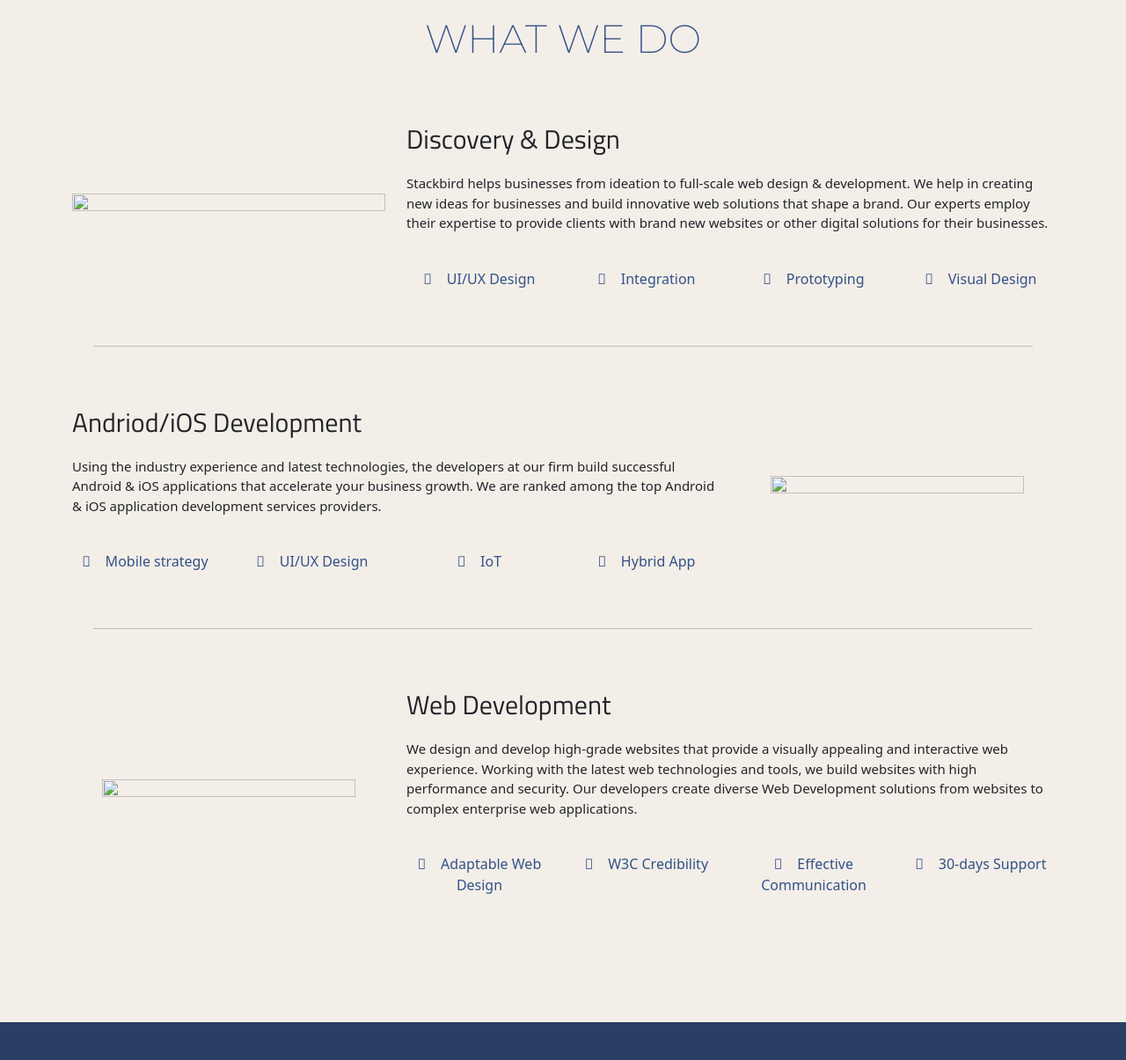
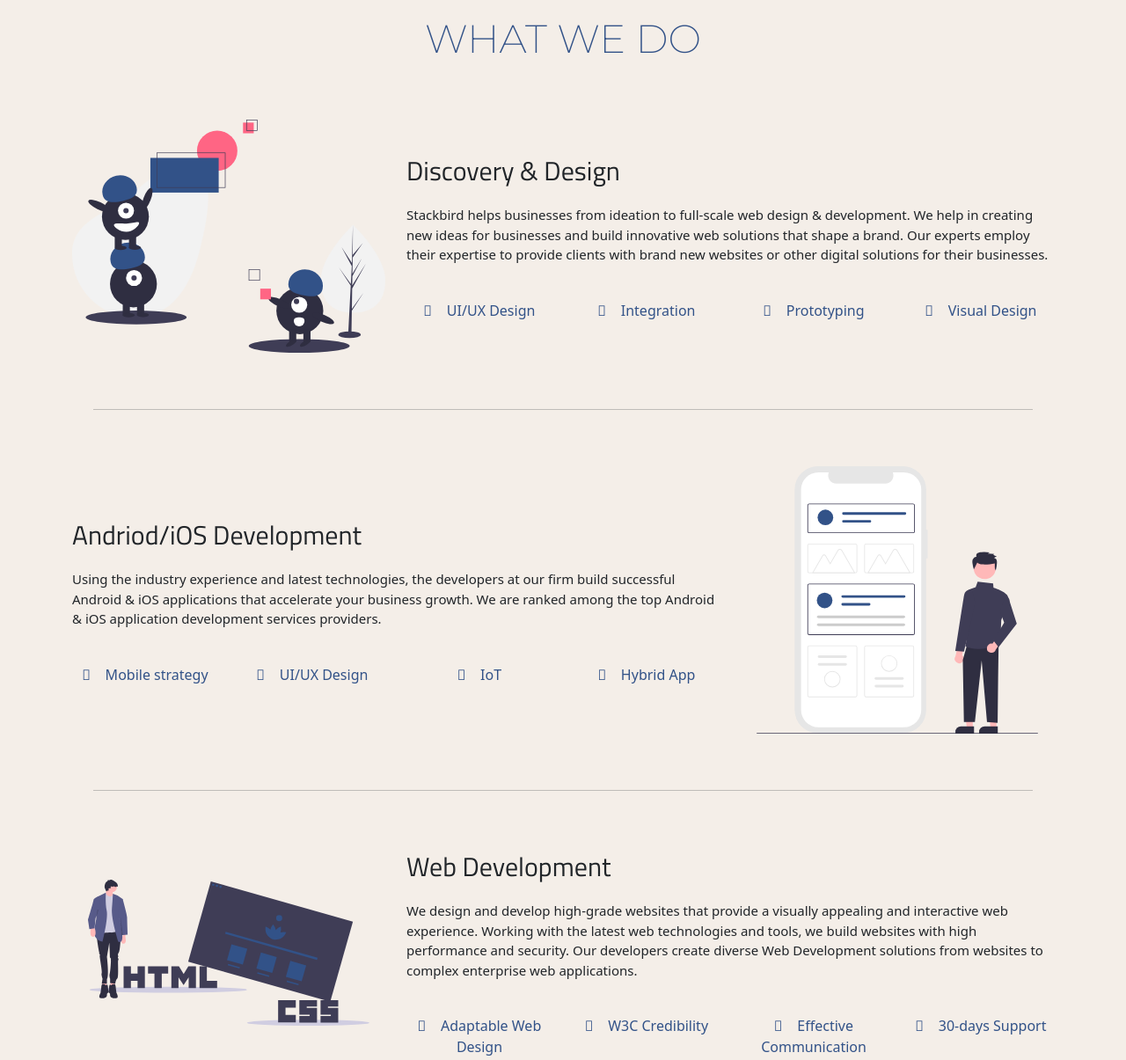
Before and after one commit to aky82620/nibble, a plain HTML site: page index.html in a window 1280 px wide. Shown: the part 1080-2285 px from the top of the page at 88% size. Drawn offline with nearby package versions, Linux system fonts and the light colour scheme; the site is published under a folder, as on GitHub Pages, so addresses that start at the root find nothing.

Commit message:
sadas
sadsa

```diff
--- a/index.html
+++ b/index.html
@@ -124,7 +124,7 @@
   <div class="row py-5" id="Des">
     <div class="col-md-4 my-auto">
       <div class='text-center '>
-      <img src="/1.svg" height="100%" width="100%">
+      <img src="./1.svg" height="100%" width="100%">
       </div>
     </div>
     <div class="col-md-8 my-auto ">
@@ -156,7 +156,7 @@
       </div>
       <div class="col-md-4 my-auto">
         <div class='text-center '>
-        <img src="/4.svg" height="90%" width="90%">
+        <img src="./4.svg" height="90%" width="90%">
         </div>
       </div>
     </div>
@@ -166,7 +166,7 @@
   <div class="row py-5" id="WebDev">
     <div class="col-md-4 my-auto">
       <div class='text-center '>
-      <img src="/5.svg" height="90%" width="90%">
+      <img src="./5.svg" height="90%" width="90%">
       </div>
     </div>
     <div class="col-md-8 my-auto ">
```
Also changed, not shown: 1.jpeg (deleted), 2.jpeg (deleted), 2.jpg (added), 3.jpeg (deleted), 3.svg (deleted), 4.jpg (added), 5.jpg (added), 7.svg (deleted).
